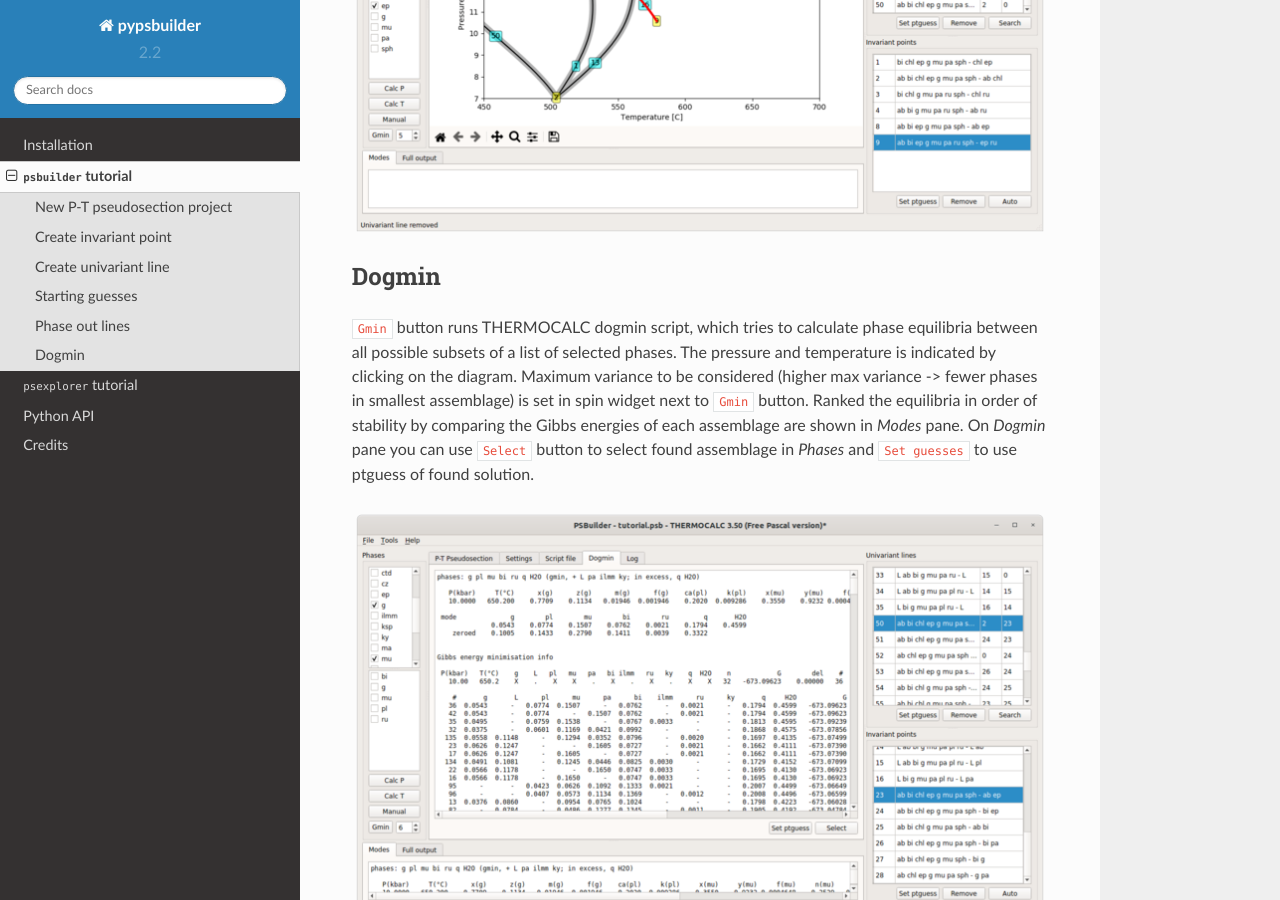
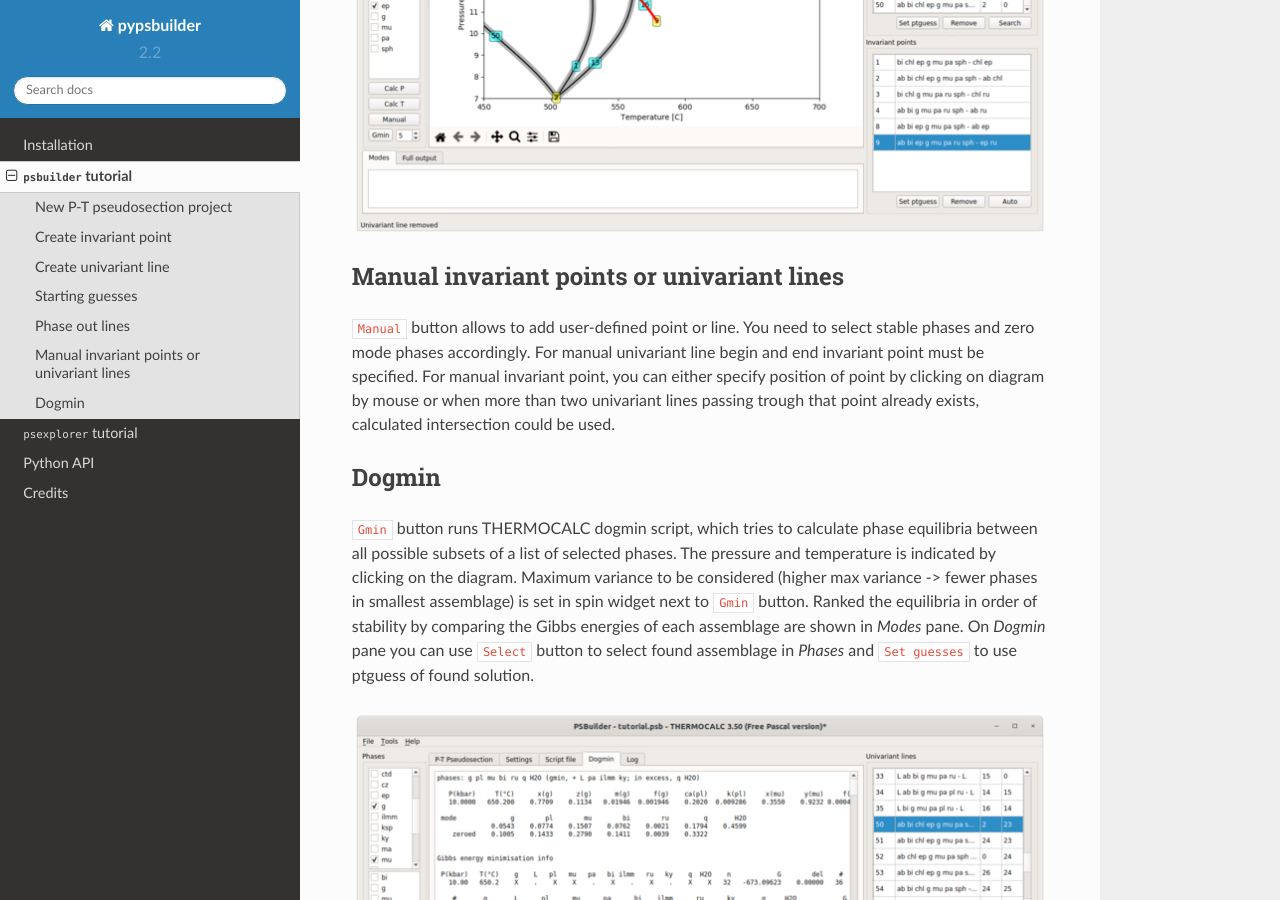
Before and after one commit to ondrolexa/pypsbuilder, a Sphinx documentation site: the page built from docs/psbuilder-tutorial.rst, in a window 1280 px wide and 900 px high, scrolled down 4156 px. Built offline with Sphinx 7.4.7 and the Read the Docs theme 2.0.0, drawn with Linux system fonts in a browser that asks for light colours.

Commit message:
docs updated

```diff
--- a/docs/psbuilder-tutorial.rst
+++ b/docs/psbuilder-tutorial.rst
@@ -110,6 +110,16 @@ lines.
 
 .. image:: images/psbuilder_highlight.png
 
+Manual invariant points or univariant lines
+-------------------------------------------
+
+``Manual`` button allows to add user-defined point or line. You need to select
+stable phases and zero mode phases accordingly. For manual univariant line
+begin and end invariant point must be specified. For manual invariant point, you
+can either specify position of point by clicking on diagram by mouse or when
+more than two univariant lines passing trough that point already exists,
+calculated intersection could be used.
+
 Dogmin
 ------
 
```
